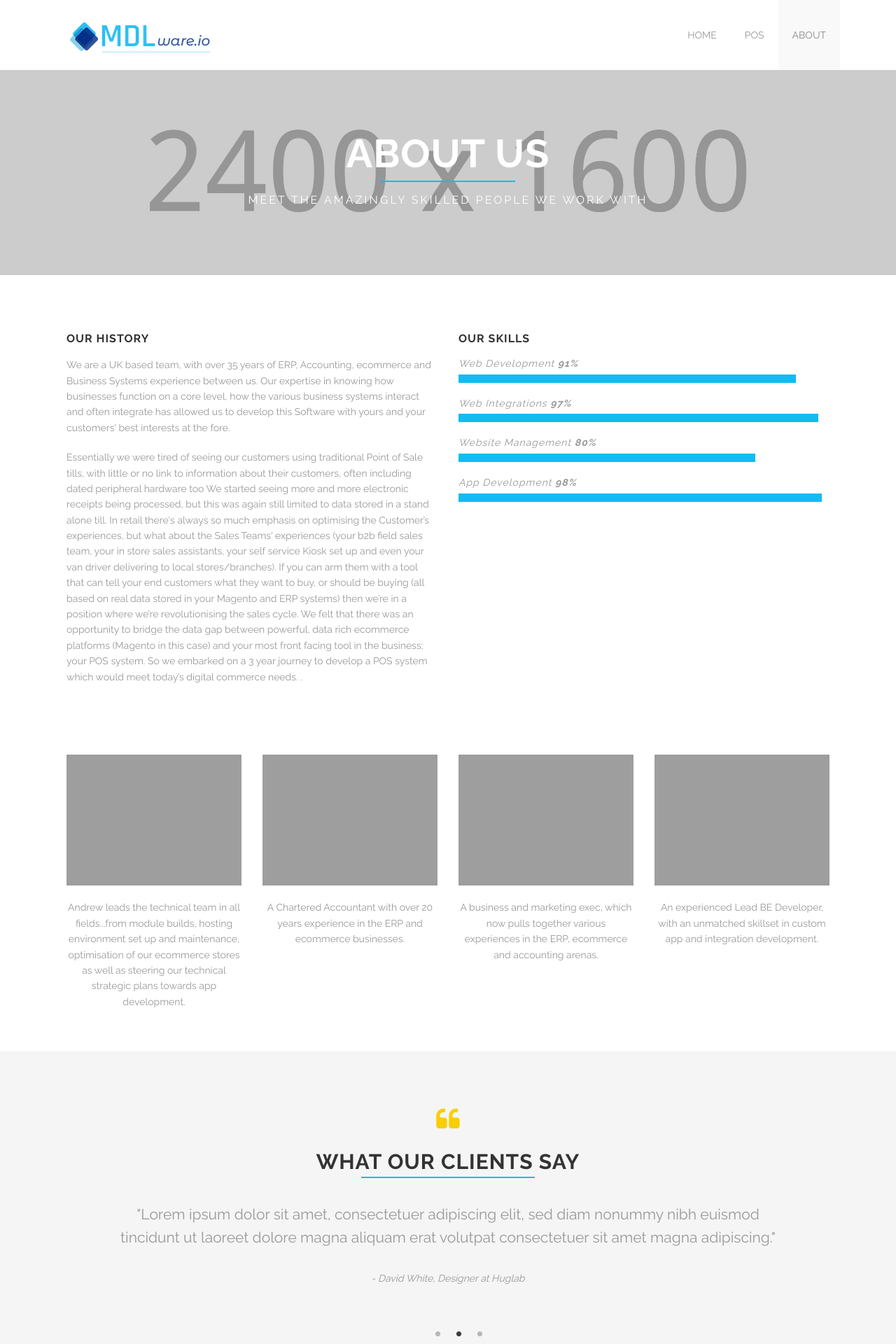
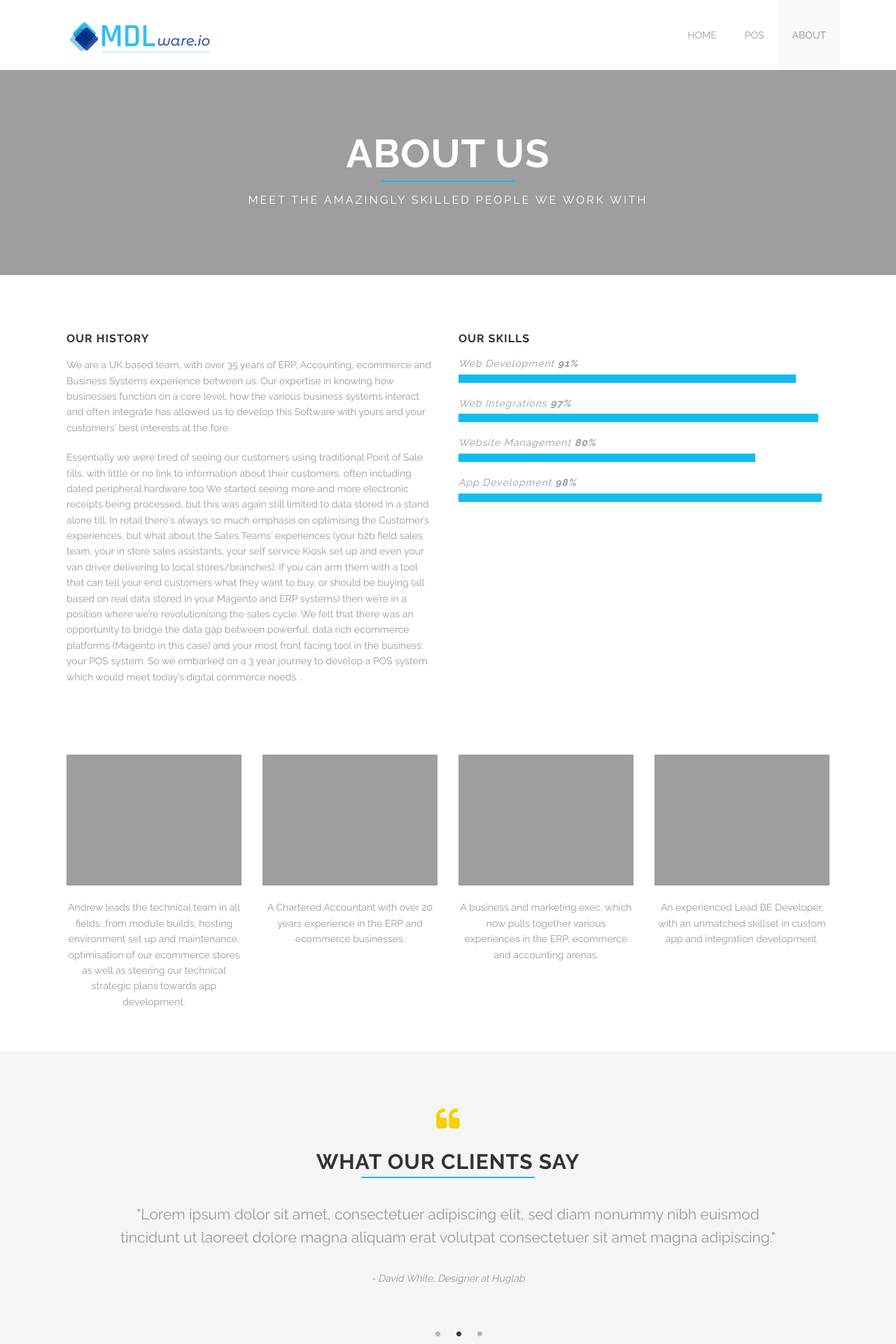
Before and after one commit to mdlware-io/mdlware-io.github.io, a Jekyll site: the page built from about-us.html, in a window 1280 px wide. Shown: the top 1920 px of the page at 70% size. Built offline with Jekyll 4.4.1, drawn with Linux system fonts in a browser that asks for light colours.

Commit message:
about us banner image

```diff
--- a/about-us.html
+++ b/about-us.html
@@ -20,7 +20,7 @@ testimonials:
     author: David White, Designer at Huglab
 ---
 
-<div class='full parallax' style='background-image: url(images/@stock/about-us.jpg); color: #fff;'>
+<div class='full parallax' style='background-image: url(images/@stock/sky.jpg); color: #fff;'>
   <div class='row'>
     <div class='twelve columns'>
       {% include section-header.html title="About us" color="#fff" tagline="Meet the amazingly skilled people we work with" class="big" %}
```
